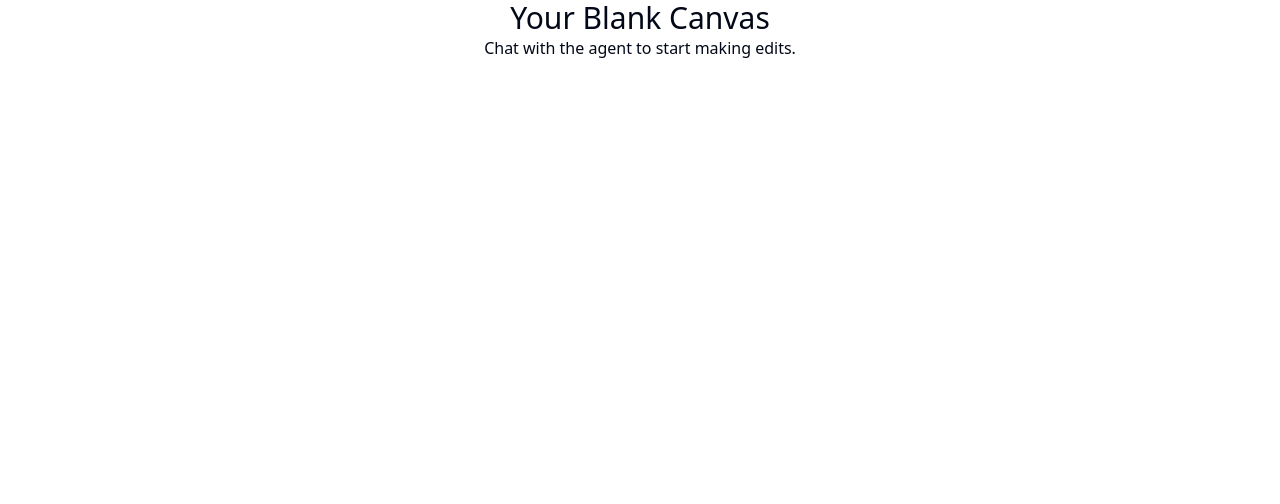
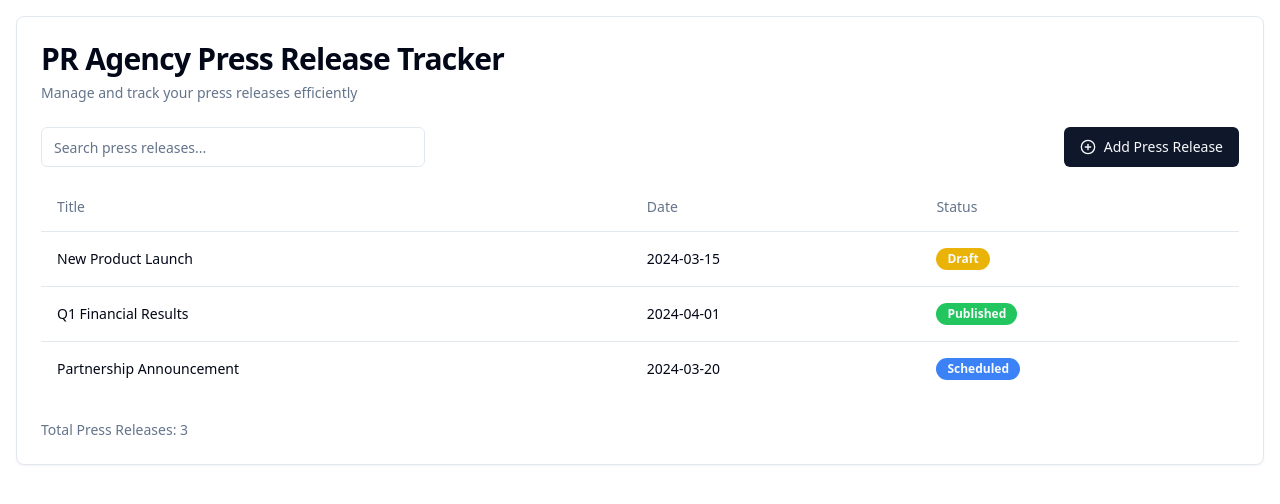
Before and after one commit to GPT-Engineer-App/press-release-tracker, a React (Vite) app: page / in a window 1280 px wide. Shown: the top 504 px of the page. Built offline with nearby package versions, Linux system fonts and the light colour scheme.

Commit message:
GPT Engineer Update [skip gpt_engineer]

```diff
--- /dev/null
+++ b/src/components/AddPressReleaseModal.jsx
@@ -0,0 +1,79 @@
+import { useState } from 'react';
+import { Dialog, DialogContent, DialogHeader, DialogTitle, DialogFooter } from '@/components/ui/dialog';
+import { Button } from '@/components/ui/button';
+import { Input } from '@/components/ui/input';
+import { Label } from '@/components/ui/label';
+import { Select, SelectContent, SelectItem, SelectTrigger, SelectValue } from '@/components/ui/select';
+
+const AddPressReleaseModal = ({ isOpen, onClose, onAddPressRelease }) => {
+  const [title, setTitle] = useState('');
+  const [date, setDate] = useState('');
+  const [status, setStatus] = useState('Draft');
+
+  const handleSubmit = (e) => {
+    e.preventDefault();
+    // Here you would typically make an API call to add the press release
+    console.log('New Press Release:', { title, date, status });
+    onAddPressRelease();
+    setTitle('');
+    setDate('');
+    setStatus('Draft');
+  };
+
+  return (
+    <Dialog open={isOpen} onOpenChange={onClose}>
+      <DialogContent className="sm:max-w-[425px]">
+        <DialogHeader>
+          <DialogTitle>Add New Press Release</DialogTitle>
+        </DialogHeader>
+        <form onSubmit={handleSubmit}>
+          <div className="grid gap-4 py-4">
+            <div className="grid grid-cols-4 items-center gap-4">
+              <Label htmlFor="title" className="text-right">
+                Title
+              </Label>
+              <Input
+                id="title"
+                value={title}
+                onChange={(e) => setTitle(e.target.value)}
+                className="col-span-3"
+              />
+            </div>
+            <div className="grid grid-cols-4 items-center gap-4">
+              <Label htmlFor="date" className="text-right">
+                Date
+              </Label>
+              <Input
+                id="date"
+                type="date"
+                value={date}
+                onChange={(e) => setDate(e.target.value)}
+                className="col-span-3"
+              />
+            </div>
+            <div className="grid grid-cols-4 items-center gap-4">
+              <Label htmlFor="status" className="text-right">
+                Status
+              </Label>
+              <Select onValueChange={setStatus} defaultValue={status}>
+                <SelectTrigger className="col-span-3">
+                  <SelectValue placeholder="Select status" />
+                </SelectTrigger>
+                <SelectContent>
+                  <SelectItem value="Draft">Draft</SelectItem>
+                  <SelectItem value="Scheduled">Scheduled</SelectItem>
+                  <SelectItem value="Published">Published</SelectItem>
+                </SelectContent>
+              </Select>
+            </div>
+          </div>
+          <DialogFooter>
+            <Button type="submit">Add Press Release</Button>
+          </DialogFooter>
+        </form>
+      </DialogContent>
+    </Dialog>
+  );
+};
+
+export default AddPressReleaseModal;
--- /dev/null
+++ b/src/components/PressReleaseList.jsx
@@ -0,0 +1,42 @@
+import { Table, TableBody, TableCell, TableHead, TableHeader, TableRow } from '@/components/ui/table';
+import { Badge } from '@/components/ui/badge';
+
+const PressReleaseList = ({ pressReleases }) => {
+  const getStatusColor = (status) => {
+    switch (status) {
+      case 'Draft':
+        return 'bg-yellow-500';
+      case 'Scheduled':
+        return 'bg-blue-500';
+      case 'Published':
+        return 'bg-green-500';
+      default:
+        return 'bg-gray-500';
+    }
+  };
+
+  return (
+    <Table>
+      <TableHeader>
+        <TableRow>
+          <TableHead>Title</TableHead>
+          <TableHead>Date</TableHead>
+          <TableHead>Status</TableHead>
+        </TableRow>
+      </TableHeader>
+      <TableBody>
+        {pressReleases.map((pr) => (
+          <TableRow key={pr.id}>
+            <TableCell className="font-medium">{pr.title}</TableCell>
+            <TableCell>{pr.date}</TableCell>
+            <TableCell>
+              <Badge className={getStatusColor(pr.status)}>{pr.status}</Badge>
+            </TableCell>
+          </TableRow>
+        ))}
+      </TableBody>
+    </Table>
+  );
+};
+
+export default PressReleaseList;
--- a/src/pages/Index.jsx
+++ b/src/pages/Index.jsx
@@ -1,12 +1,65 @@
-// Update this page (the content is just a fallback if you fail to update the page)
+import { useState } from 'react';
+import { useQuery } from '@tanstack/react-query';
+import { PlusCircle, Newspaper } from 'lucide-react';
+import { Button } from '@/components/ui/button';
+import { Input } from '@/components/ui/input';
+import { Card, CardContent, CardDescription, CardFooter, CardHeader, CardTitle } from '@/components/ui/card';
+import AddPressReleaseModal from '../components/AddPressReleaseModal';
+import PressReleaseList from '../components/PressReleaseList';
 
 const Index = () => {
+  const [isModalOpen, setIsModalOpen] = useState(false);
+  const [searchTerm, setSearchTerm] = useState('');
+
+  const { data: pressReleases = [], refetch } = useQuery({
+    queryKey: ['pressReleases'],
+    queryFn: () => {
+      // Simulated API call - replace with actual API call in production
+      return Promise.resolve([
+        { id: 1, title: 'New Product Launch', date: '2024-03-15', status: 'Draft' },
+        { id: 2, title: 'Q1 Financial Results', date: '2024-04-01', status: 'Published' },
+        { id: 3, title: 'Partnership Announcement', date: '2024-03-20', status: 'Scheduled' },
+      ]);
+    },
+  });
+
+  const filteredPressReleases = pressReleases.filter(pr =>
+    pr.title.toLowerCase().includes(searchTerm.toLowerCase())
+  );
+
   return (
-    <div className="flex justify-center items-center">
-      <div className="text-center">
-        <h1 className="text-3xl">Your Blank Canvas</h1>
-        <p>Chat with the agent to start making edits.</p>
-      </div>
+    <div className="container mx-auto p-4">
+      <Card className="mb-8">
+        <CardHeader>
+          <CardTitle className="text-3xl font-bold">PR Agency Press Release Tracker</CardTitle>
+          <CardDescription>Manage and track your press releases efficiently</CardDescription>
+        </CardHeader>
+        <CardContent>
+          <div className="flex justify-between items-center mb-4">
+            <Input
+              placeholder="Search press releases..."
+              value={searchTerm}
+              onChange={(e) => setSearchTerm(e.target.value)}
+              className="max-w-sm"
+            />
+            <Button onClick={() => setIsModalOpen(true)}>
+              <PlusCircle className="mr-2 h-4 w-4" /> Add Press Release
+            </Button>
+          </div>
+          <PressReleaseList pressReleases={filteredPressReleases} />
+        </CardContent>
+        <CardFooter>
+          <p className="text-sm text-muted-foreground">Total Press Releases: {pressReleases.length}</p>
+        </CardFooter>
+      </Card>
+      <AddPressReleaseModal
+        isOpen={isModalOpen}
+        onClose={() => setIsModalOpen(false)}
+        onAddPressRelease={() => {
+          refetch();
+          setIsModalOpen(false);
+        }}
+      />
     </div>
   );
 };
```
